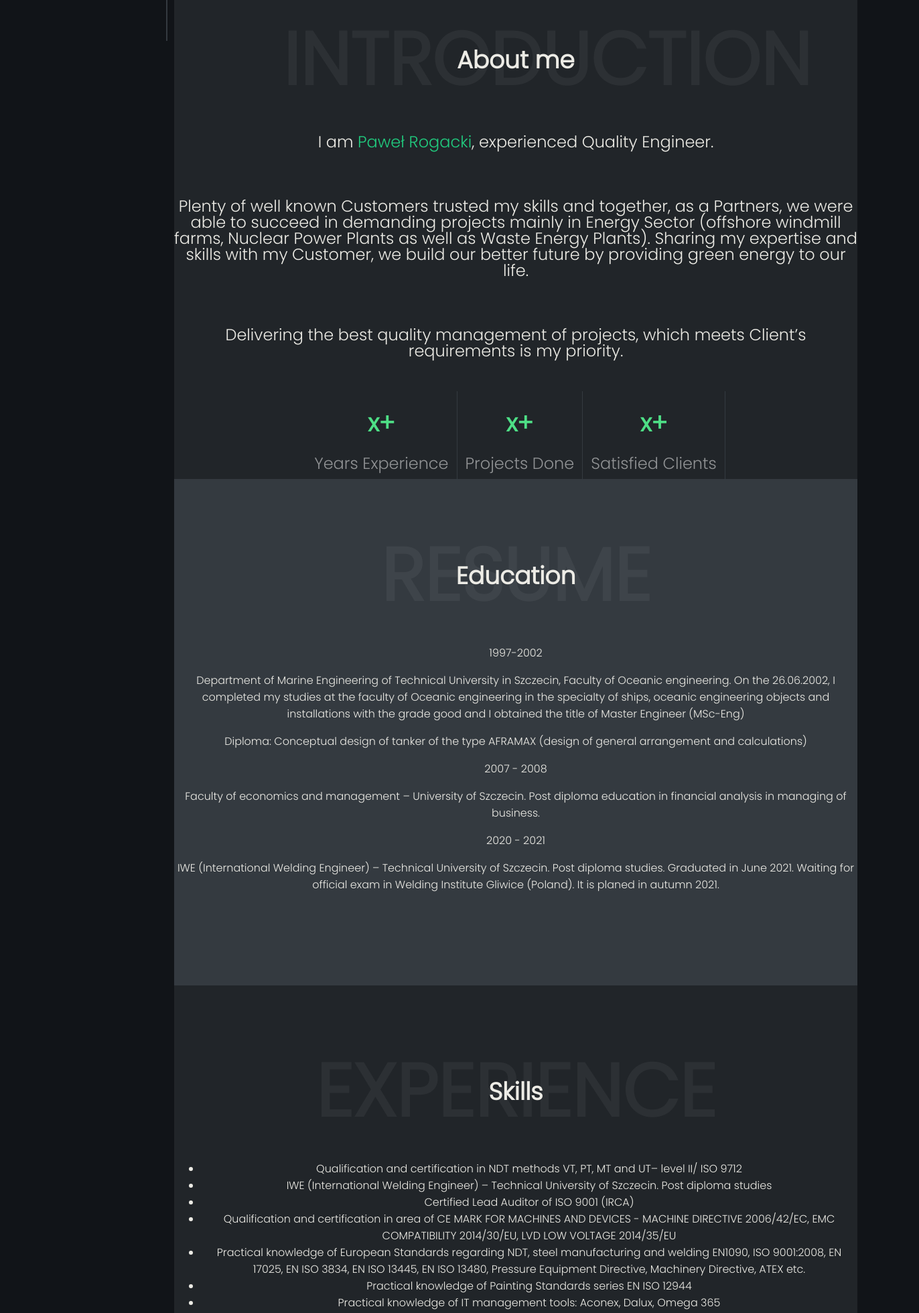
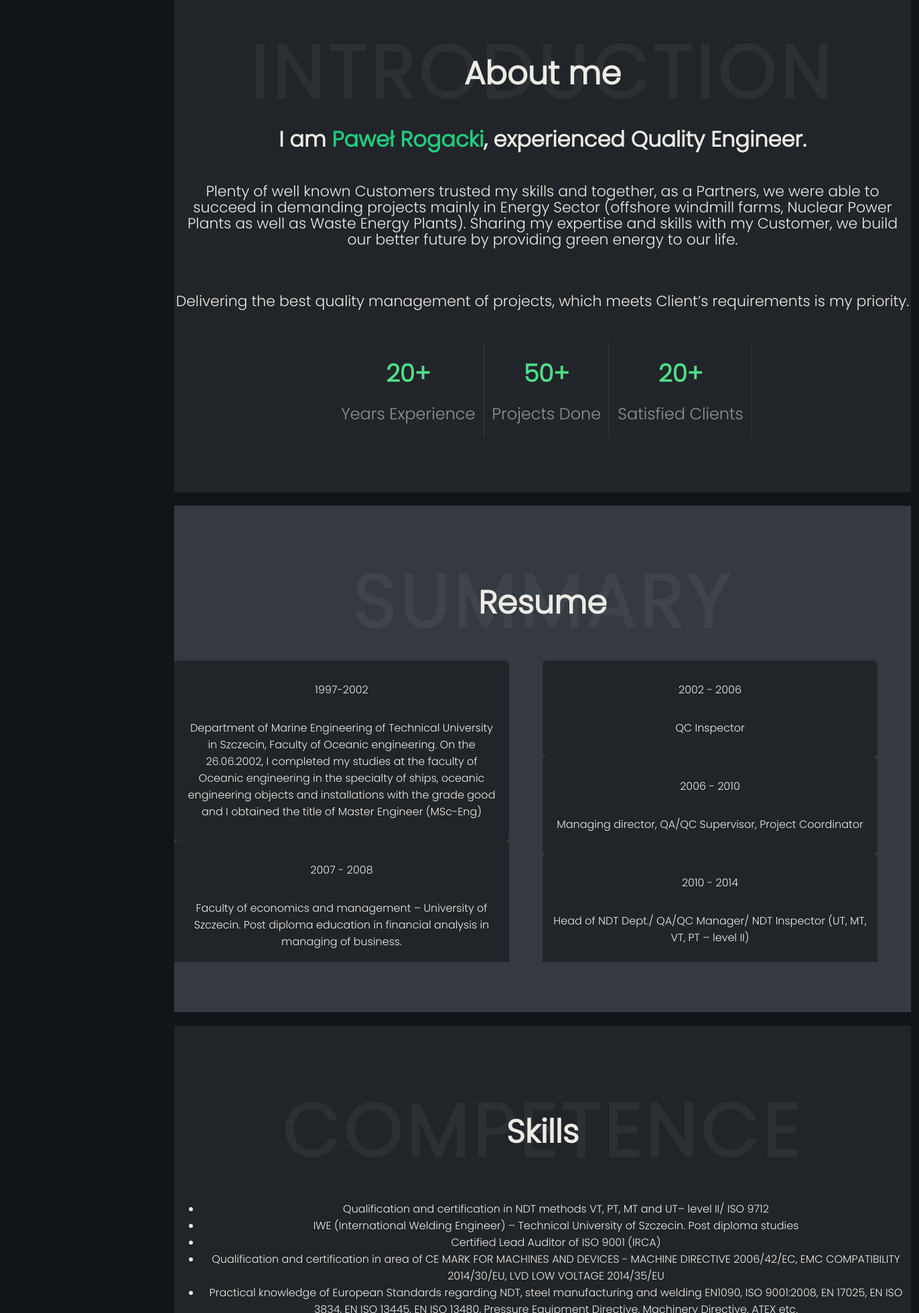
Before and after one commit to julia-rogacka/portfolio, a plain HTML site: page index.html in a window 1280 px wide. Shown: the part 809-2769 px from the top of the page at 67% size, 1372 px wide, since content can reach past the window. Drawn offline with Linux system fonts and the light colour scheme.

Commit message:
Edited Resume section (1)

```diff
--- a/index.html
+++ b/index.html
@@ -53,7 +53,7 @@
             </div>
 
             <div class="text">
-                <p>I am <span style="color: #21cc7f">Paweł Rogacki</span>, experienced Quality Engineer.</p><br>
+                <h2>I am <span style="color: #21cc7f">Paweł Rogacki</span>, experienced Quality Engineer.</h2><br>
                 <p>Plenty of well known Customers trusted my skills and together, as a Partners, we were able to succeed in demanding projects mainly in Energy Sector (offshore windmill farms, Nuclear Power Plants as well as Waste Energy Plants).
                     Sharing my expertise and skills with my Customer, we build our better future by providing green energy to our life.</p><br>
                 <p>Delivering the best quality management of projects, which meets Client’s requirements is my priority.</p>
@@ -62,17 +62,17 @@
             <div class="quantity">
                 <div class="grid">
                     <div class="col-1">
-                        <p class="number">x+</p>
+                        <p class="number">20+</p>
                         <p class="caption">Years Experience</p>
                     </div>
 
                     <div class="col-2">
-                        <p class="number">x+</p>
+                        <p class="number">50+</p>
                         <p class="caption">Projects Done</p>
                     </div>
 
                     <div class="col-3">
-                        <p class="number">x+</p>
+                        <p class="number">20+</p>
                         <p class="caption">Satisfied Clients</p>
                     </div>
                 </div>
@@ -83,24 +83,87 @@
 
         <div class="resume">
             <div class="header">
-                <p class="head">Education</p>
-                <p class="undertext">Resume</p>
+                <p class="head">Resume</p>
+                <p class="undertext">Summary</p>
             </div>
 
+            <div class="column">
                 <div class="education">
-                <p>1997-2002</p>
-                <p>Department of Marine Engineering of Technical University in Szczecin, Faculty of
+                    <div class="box">
+                        <p class="time">1997-2002</p>
+                        <p class="description">Department of Marine Engineering of Technical University in Szczecin, Faculty of
                           Oceanic engineering. On the 26.06.2002, I completed my studies at the faculty of Oceanic
                           engineering in the specialty of ships, oceanic engineering objects and installations with the grade
                           good and I obtained the title of Master Engineer (MSc-Eng)</p>
-                <p>Diploma: Conceptual design of tanker of the type AFRAMAX (design of general arrangement and
-                    calculations)</p>
-                <p>2007 - 2008</p>
-                <p>Faculty of economics and management – University of Szczecin. Post diploma education in financial analysis in managing of business.</p>
-                <p>2020 - 2021</p>
-                <p>IWE (International Welding Engineer) – Technical University of Szczecin. Post diploma
+                    </div>
+
+                    <div class="box">
+                        <p class="time">2007 - 2008</p>
+                        <p class="description">Faculty of economics and management – University of Szczecin. Post diploma education in financial analysis in managing of business.</p>
+                    </div>
+
+                    <div class="box">
+                        <p class="time">2020 - 2021</p>
+                        <p class="description">IWE (International Welding Engineer) – Technical University of Szczecin. Post diploma
                         studies. Graduated in June 2021. Waiting for official exam in Welding Institute Gliwice (Poland). It is
                         planed in autumn 2021.</p>
+                    </div>
+                </div>
+
+                <div class="experience">
+                    <div class="box">
+                        <p class="time">2002 - 2006</p>
+                        <p class="position">QC Inspector</p>
+                    </div>
+
+                    <div class="box">
+                        <p class="time">2006 - 2010</p>
+                        <p class="position">Managing director, QA/QC Supervisor, Project
+                        Coordinator</p>
+                    </div>
+
+                    <div class="box">
+                        <p class="time">2010 - 2014</p>
+                        <p class="position">Head of NDT Dept./ QA/QC Manager/ NDT
+                        Inspector (UT, MT, VT, PT – level II)</p>
+                    </div>
+
+                    <div class="box">
+                        <p class="time">March 2014 - 2018</p>
+                        <p class="position">Expeditor/QA/QC Supervisor</p>
+                    </div>
+
+                    <div class="box">
+                        <p class="time">March 2014 -</p>
+                        <p class="position">Owner/Head of the Company/ Expeditor/QA/QC
+                        Supervisor/ NDT Inspector (UT, MT, VT, PT – level II)</p>
+                    </div>
+
+                    <div class="box">
+                        <p class="time">January 2016 - June 2020</p>
+                        <p class="position">QA/QC Manager/Engineer</p>
+                    </div>
+
+                    <div class="box">
+                        <p class="time">February 2021 - April 2022</p>
+                        <p class="position">SQE</p>
+                    </div>
+
+                    <div class="box">
+                        <p class="time">April 2022 - June 2022</p>
+                        <p class="position">OSS QA/QC Manager</p>
+                    </div>
+
+                    <div class="box">
+                        <p class="time">July 2022 - May 2023</p>
+                        <p class="position">SQE Lead</p>
+                    </div>
+
+                    <div class="box">
+                        <p class="time">May 2023 -</p>
+                        <p class="position">QA/QC Manager</p>
+                    </div>
+                </div>
             </div>
         </div>
 
@@ -109,7 +172,7 @@
         <div class="skills">
             <div class="header">
                 <p class="head">Skills</p>
-                <p class="undertext">Experience</p>
+                <p class="undertext">Competence</p>
             </div>
 
             <ul>
--- a/style.css
+++ b/style.css
@@ -11,6 +11,11 @@
 
 * {
     font-family: 'Poppins', sans-serif;
+}
+
+.divider {
+    height: 20px;
+    width: max-content;
 }
 
 body{
@@ -93,9 +98,6 @@ img {
     font-weight: 400;
     line-height: 24px;
     list-style-position: outside;
-    border-right-color: var(--light-background-color);
-    border-right-style: solid;
-    border-right-width: 2px;
     overflow-x: hidden;
     position: fixed;
     top: 0;
@@ -268,14 +270,13 @@ h1{
 }
 
 /*sections with light bacground*/
-.resume, .projects, .recommendations {
+ .resume, .projects, .recommendations {
     height: 640px;
     width: 100%;
     background-color: var(--light-background-color);
     text-align: center;
     padding: 58px 0px;
 }
-
 
 /*Headlines of all of the sections*/
 .header {
@@ -298,7 +299,7 @@ h1{
     box-sizing: border-box;
     color: var(--main-text-color);
     display: block;
-    font-size: 36px;
+    font-size: 48px;
     font-weight: 600;
     height: 56.4px;
     line-height: 54px;
@@ -312,7 +313,6 @@ h1{
     position: absolute;
     text-align: center;
     text-size-adjust: 100%;
-    width: 696px;
 }
 
 .undertext {
@@ -333,7 +333,22 @@ h1{
     text-align: center;
     text-size-adjust: 100%;
     text-transform: uppercase;
-    width: 696px;
+    letter-spacing: 7px;
+}
+
+/*About me section*/
+h2 {
+    box-sizing: border-box;
+    color: var(--main-text-color);
+    display: block;
+    text-align: center;
+    font-size: 32px;
+    font-weight: 800;
+    line-height: 24px;
+    margin-bottom: 8px;
+    margin-block-end: 8px;
+    margin-block-start: 0px;
+    text-size-adjust: 100%;
 }
 
 .text {
@@ -341,7 +356,7 @@ h1{
     color: var(--main-text-color);
     display: block;
     text-align: center;
-    font-size: 24px;
+    font-size: 22px;
     font-weight: 500;
     line-height: 24px;
     margin-bottom: 8px;
@@ -394,3 +409,36 @@ h1{
 }
 
 /*Resume section*/
+.column {
+    display: flex;
+    justify-content: center;
+    width: 1100px;
+    margin: 0 auto;
+    height: 450px;
+  }
+
+  .education, .experience {
+    flex: 1;
+    margin-right: 20px;
+    overflow-y: auto;
+  }
+
+.box {
+    background-color: var(--dark-background-color);
+    box-sizing: border-box;
+    border-top-right-radius: 6px;
+    border-top-left-radius: 6px;
+    border-bottom-left-radius: 6px;
+    border-bottom-right-radius: 6px;
+    color: var(--main-text-color);
+    display: flex;
+    flex-direction: column;
+    flex: 1;
+    float: left;
+    width: 100%;
+    max-width: 500px;
+    font-size: 16px;
+    font-weight: 200;
+    padding: 15px;
+    margin: 0 auto;
+}
```
Also changed, not shown: typewriter.js (deleted, +0 -15 lines), 2 other files. Lines whose indentation alone changed are shown as unchanged.
